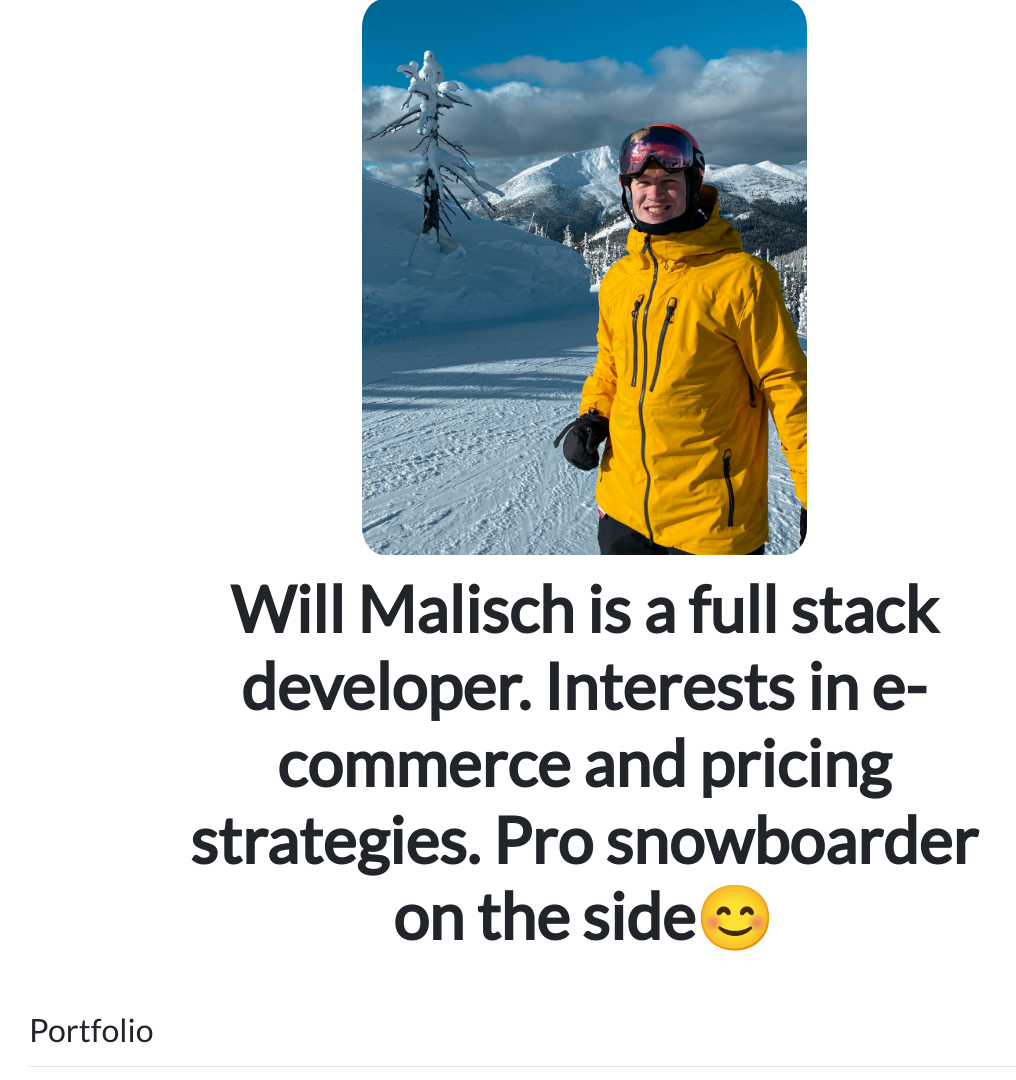
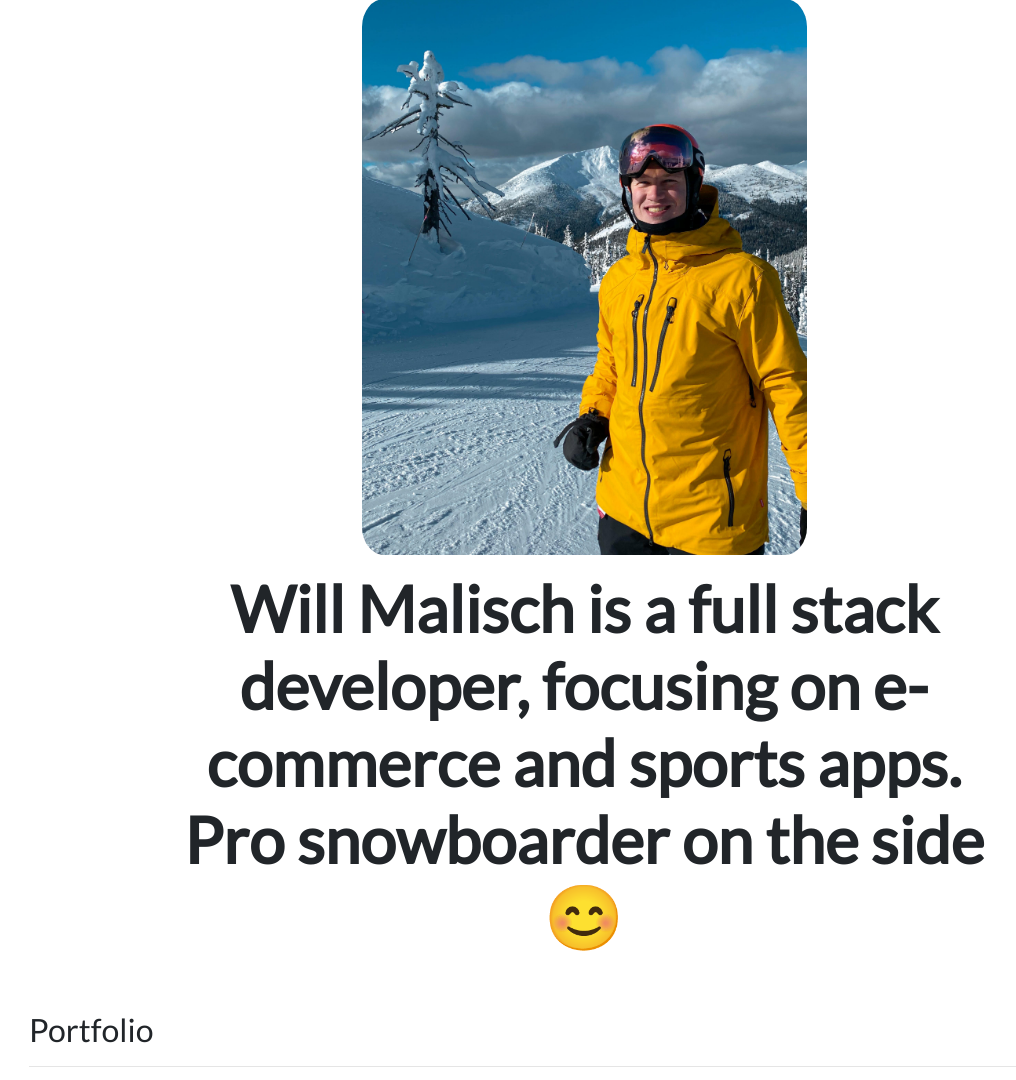
Before and after one commit to wmalisch/Portfolio, a Django app: page / in a window 1280 px wide. Shown: the part 73-1153 px from the top of the page, without its empty margins (56-1072 px from the left). Run offline with Django 3.2, Linux system fonts and the light colour scheme; data comes from the database, SQL or seed files in the repository; some libraries are stand-ins or nearby versions.

Commit message:
Edited main page

```diff
--- a/portfolio/templates/portfolio/home.html
+++ b/portfolio/templates/portfolio/home.html
@@ -13,7 +13,7 @@
 
   <div class="row justify-content-center mb-3">
     <div class="col-md-9 text-center">
-      <h1 id="hometext" class="font-weight-bold">Will Malisch is a full stack developer. Interests in e-commerce and pricing strategies. Pro snowboarder on the side😊</h1>
+      <h1 id="hometext" class="font-weight-bold">Will Malisch is a full stack developer, focusing on e-commerce and sports apps. Pro snowboarder on the side😊</h1>
     </div>
   </div>
 
```
